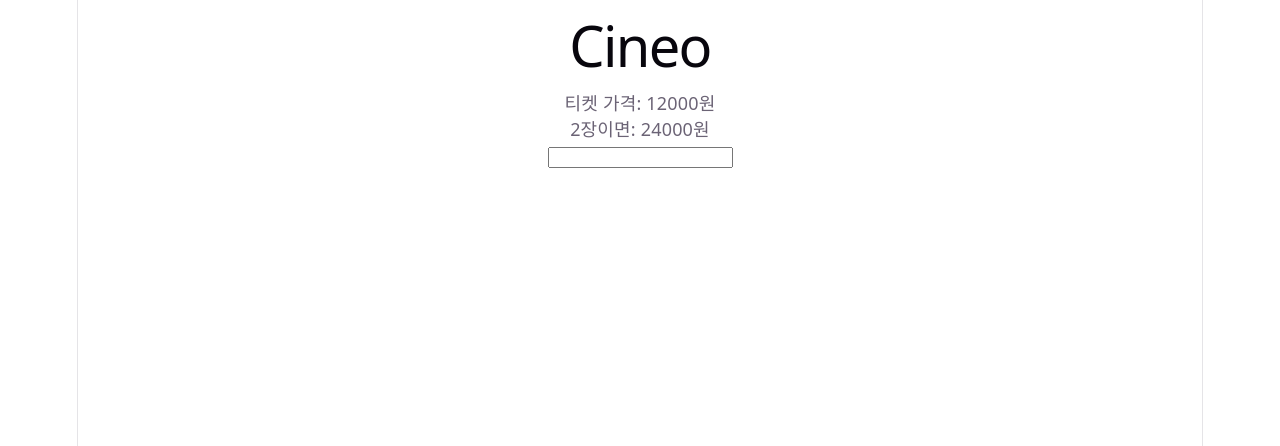
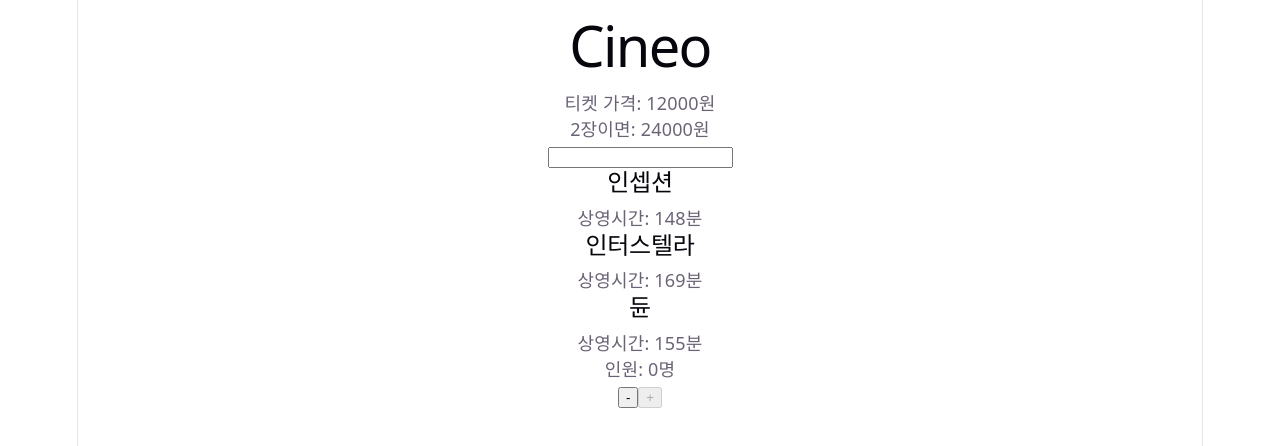
Before and after one commit to Dawon78/Cineo, a React app in the folder frontend/: page / in a window 1280 px wide. Shown: the top 446 px of the page. Built offline with nearby package versions, Linux system fonts and the light colour scheme; the HTML template or start-up script is replaced by a standard one.

Commit message:
프론트엔드 초기 세팅과 CORS 허용 추가

```diff
--- a/frontend/src/App.jsx
+++ b/frontend/src/App.jsx
@@ -3,10 +3,17 @@
 import reactLogo from './assets/react.svg'
 import viteLogo from './assets/vite.svg'
 import './App.css'
+import MovieCard from './components/MovieCard'
+import TicketCounter from './components/TicketCounter'
 
 function App() {
   const title = 'Cineo'
   const price = 12000
+  const movies = [
+    { id: 1, title: '인셉션', runtime: 148 },
+    { id: 2, title: '인터스텔라', runtime: 169 },
+    { id: 3, title: '듄', runtime: 155 },
+  ]
 
   return (
     <div>
@@ -14,6 +21,10 @@
       <p>티켓 가격: {price}원</p>
       <p>2장이면: {price * 2}원</p>
       <input />
+      {movies.map(movie => (
+        <MovieCard key={movie.id} title={movie.title} runtime={movie.runtime} />
+      ))}
+      <TicketCounter />
     </div>
   )
 }
--- /dev/null
+++ b/frontend/src/components/MovieCard.jsx
@@ -0,0 +1,10 @@
+function MovieCard({ title, runtime }) {
+  return (
+    <div>
+      <h2>{title}</h2>
+      <p>상영시간: {runtime}분</p>
+    </div>
+  )
+}
+
+export default MovieCard
--- /dev/null
+++ b/frontend/src/components/TicketCounter.jsx
@@ -0,0 +1,30 @@
+import { useState, useEffect } from 'react'
+
+function TicketCounter() {
+  const [count, setCount] = useState(0)
+  useEffect(() => {
+    console.log('처음 한 번만 실행')
+  }, [])
+
+  useEffect(() => {
+    console.log('인원이 바뀜:', count)
+  }, [count])
+
+  return (
+    <div>
+      <p>인원: {count}명</p>
+      <button onClick={() => {
+        if (count > 0) {
+          setCount(count - 1)
+        }
+
+      }}>-</button>
+      <button onClick={() =>
+        setCount(count + 1)}
+        disabled={count == 0}
+      >+</button>
+    </div>
+  )
+}
+
+export default TicketCounter
```
Also changed, not shown: frontend/jsconfig.json (added, +8 -0 lines), 1 other file (tests, documents, lock files or other folders).
